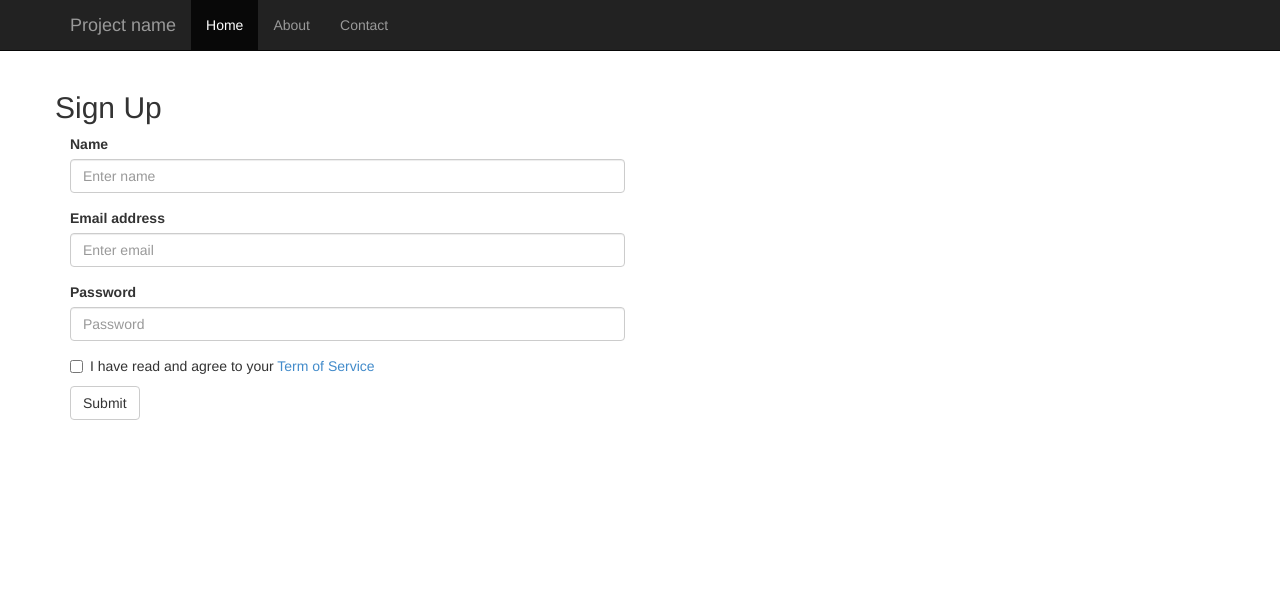
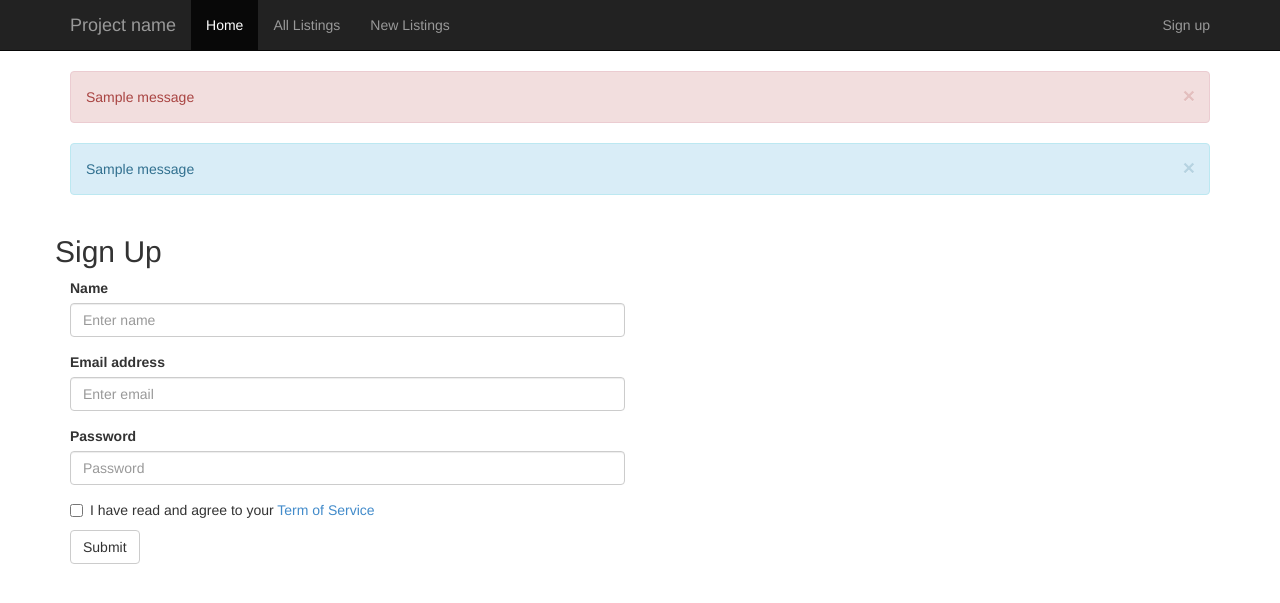
Before and after one commit to ymichael/cs2102-project, a Flask app: page /signup in a window 1280 px wide. Shown: the top 603 px of the page. Run offline with Flask 2, Linux system fonts and the light colour scheme; tables that the repository leaves empty hold one stand-in row (values such as "Sample post"); one stand-in notice (Sample message) is shown; some libraries are stand-ins or nearby versions.

Commit message:
Add flash message support.

```diff
--- a/app.py
+++ b/app.py
@@ -2,7 +2,7 @@
 import db
 import model
 import flask
-from flask import g, render_template, Flask, request, session, redirect
+from flask import g, render_template, Flask, request, session, redirect, flash
 import json
 import functools
 
@@ -77,8 +77,8 @@
         data['title'] = 'New Listing'
         return render_template('listing_new.html', **data)
     else:
-        title = request.form['title']
-        description = request.form['description']
+        title = request.form.get('title')
+        description = request.form.get('description')
         # TODO(michael): Sanitize + validate
 
         new_listing = model.listing.Listing()
@@ -137,11 +137,17 @@
         data['title'] = 'Sign Up'
         return render_template('signup.html', **data)
     else:
-        name = request.form['name']
-        email = request.form['email']
-        password = request.form['password']
-        tos = request.form['tos']
+        name = request.form.get('name')
+        email = request.form.get('email')
+        password = request.form.get('password')
+        tos = request.form.get('tos')
         # TODO(michael): sanitize + validate.
+
+        if not tos:
+            flash("Sorry, you need to agree to our terms of service in order to\
+                create an account.", "error")
+            return redirect('/signup')
+
 
         uid = model.user.create_new_user(name, email, password)
         login_user(uid)
@@ -150,11 +156,12 @@
 
 @app.route("/login", methods=['POST'])
 def login():
-    email = request.form['email']
-    password = request.form['password']
+    email = request.form.get('email')
+    password = request.form.get('password')
     uid = model.user.verify_login(email, password)
     if uid:
         login_user(uid)
+        flash("Welcome back!", "info")
         return redirect('/')
     else:
         # TODO(michael): Display some error message.
--- a/templates/layout.html
+++ b/templates/layout.html
@@ -1,5 +1,5 @@
 <!doctype html>
-<html ng-app=app>
+<html>
 <head>
     <meta http-equiv="content-type" content="text/html; charset=utf-8" />
     <link rel="stylesheet" href="{{ url_for('static', filename='third-party/bootstrap.min.css')}}">
@@ -21,18 +21,20 @@
         <div class="collapse navbar-collapse">
             <ul class="nav navbar-nav">
                 <li class="active"><a href="#">Home</a></li>
-                <li><a href="#">About</a></li>
-                <li><a href="#">Contact</a></li>
-
-
+                {% if logged_in %}
+                    <li><a href="/listing/new">Create New Listing</a></li>
+                {% endif %}
+                <li><a href="/listing/all">All Listings</a></li>
+                <li><a href="/listing/new">New Listings</a></li>
             </ul>
+            <ul class="nav navbar-nav navbar-right">
             {% if logged_in %}
-                <ul class="nav navbar-nav navbar-right">
                 <li class="dropdown">
                   <a href="#" class="dropdown-toggle" data-toggle="dropdown">{{ user.name }} <b class="caret"></b></a>
                   <ul class="dropdown-menu">
                     <li><a href="#">Edit Profile</a></li>
                     <li class="divider"></li>
+                    <li><a href="#">Help</a></li>
                     <li><a href="#">Help</a></li>
                     <li><a href="#">About</a></li>
                     <li><a href="#">Faq</a></li>
@@ -41,11 +43,27 @@
                     <li><a href="/logout">Sign out</a></li>
                   </ul>
                 </li>
-              </ul>
+            {% else %}
+                <li><a href="/signup">Sign up</a></li>
             {% endif %}
+            </ul>
         </div>
     </div>
 </nav>
+<div class='container'>
+    {% for error_msg in get_flashed_messages(false, ['error']) %}
+        <div class='alert alert-danger alert-dismissable'>
+            <button type="button" class="close" data-dismiss="alert" aria-hidden="true">&times;</button>
+            <p>{{ error_msg }}</p>
+        </div>
+    {% endfor %}
+    {% for info_msg in get_flashed_messages(false, ['info']) %}
+        <div class='alert alert-info alert-dismissable'>
+            <button type="button" class="close" data-dismiss="alert" aria-hidden="true">&times;</button>
+            <p>{{ info_msg }}</p>
+        </div>
+    {% endfor %}
+</div>
 <div class='container'>
 {% block content %}{% endblock %}
 </div>
--- a/templates/signup.html
+++ b/templates/signup.html
@@ -13,7 +13,7 @@
             </div>
             <div class="form-group">
                 <label for="inputEmail">Email address</label>
-                <input name='email' type="email" class="form-control" id="inputEmail" placeholder="Enter email">
+                <input name='email' type="text" class="form-control" id="inputEmail" placeholder="Enter email">
             </div>
             <div class="form-group">
                 <label for="inputPassword">Password</label>
```
